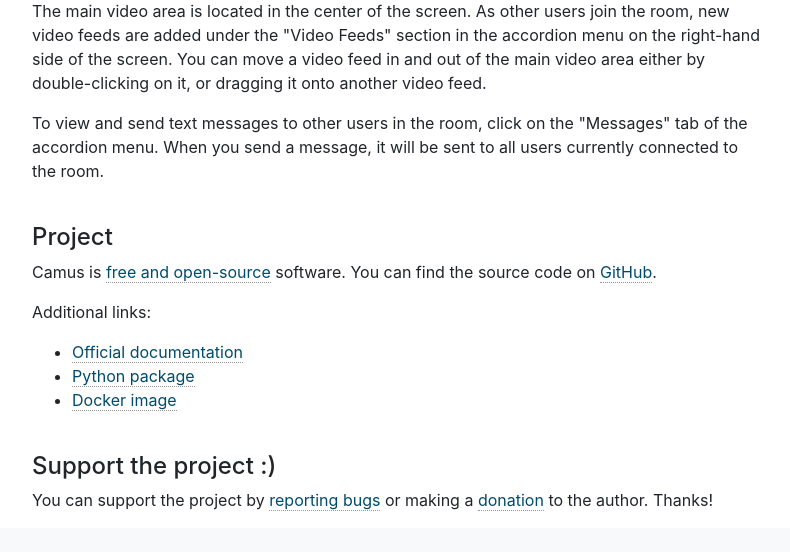
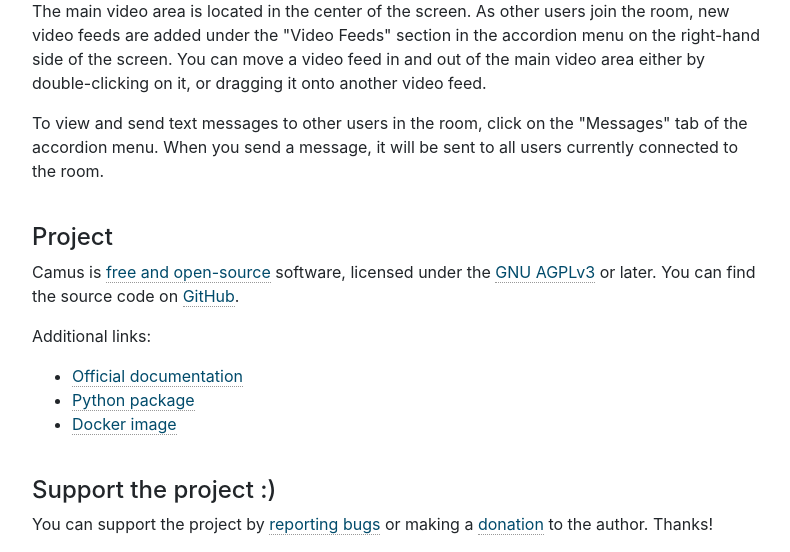
Before and after one commit to camuschat/camus, a Python web app: template camus/templates/about.html in a window 1280 px wide. Shown: the part 378-930 px from the top of the page, without its empty margins (53-843 px from the left). Before the commit the page ends 889 px from the top, so only its background shows below. Run offline with Jinja, Linux system fonts and the light colour scheme; the template is opened without the code that fills it, so the values that code supplies are empty; some libraries are stand-ins or nearby versions.

Commit message:
Switch license to GNU AGPLv3 or later.
Similar to GPL, but making a program available as a network service is
treated as distribution.

```diff
--- a/camus/static/package.json
+++ b/camus/static/package.json
@@ -21,7 +21,7 @@
     "webrtc"
   ],
   "author": "Morgan Robertson",
-  "license": "GPL-3.0-or-later",
+  "license": "AGPL-3.0-or-later",
   "bugs": {
     "url": "https://github.com/mrgnr/camus/issues"
   },
--- a/camus/templates/about.html
+++ b/camus/templates/about.html
@@ -30,7 +30,9 @@
         <br/>
         <h4>Project</h4>
         <p>Camus is <a href="https://en.wikipedia.org/wiki/Free_and_open-source_software">free and
-            open-source</a> software. You can find the source code on
+            open-source</a> software, licensed under the
+            <a href="https://www.gnu.org/licenses/agpl-3.0.txt">GNU AGPLv3</a> or later.
+            You can find the source code on
             <a href="https://github.com/mrgnr/camus">GitHub</a>.</p>
         <p>Additional links:
             <ul>
--- a/setup.py
+++ b/setup.py
@@ -15,7 +15,7 @@ setup(
     },
     author='Morgan Robertson',
     author_email='mrgnr@pm.me',
-    license='GPL-3.0',
+    license='AGPL-3.0-or-later',
     packages=find_packages(),
     include_package_data=True,
     install_requires=[
@@ -27,7 +27,7 @@ setup(
         'werkzeug==1.0.1',
     ],
     classifiers=[
-        'License :: OSI Approved :: GNU General Public License v3 or later (GPLv3+)',
+        'License :: OSI Approved :: GNU Affero General Public License v3 or later (AGPLv3+)',
         'Environment :: Web Environment',
         'Programming Language :: Python :: 3.7',
         'Programming Language :: Python :: 3.8',
```
Also changed, not shown: 3 other files.
